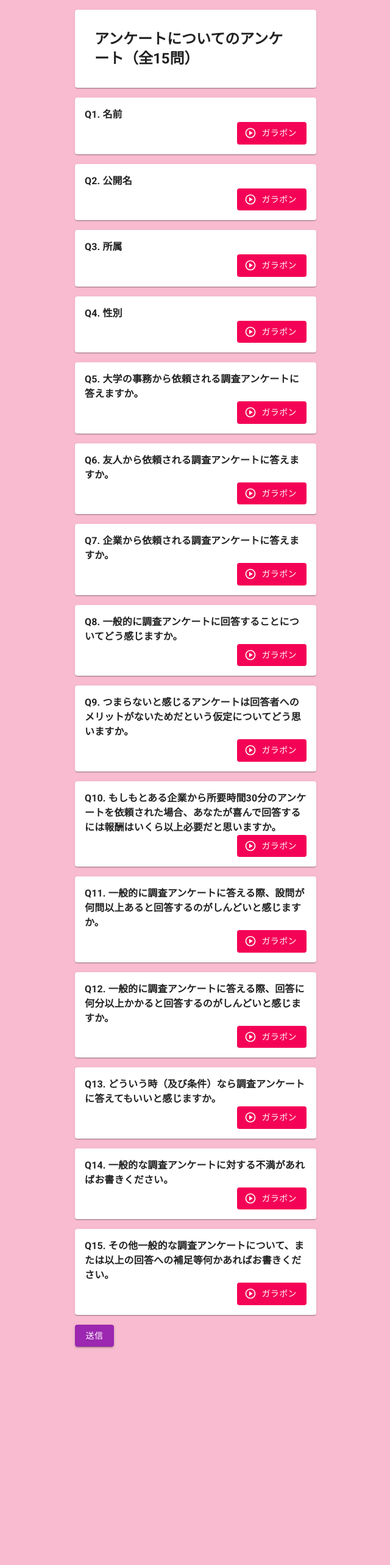
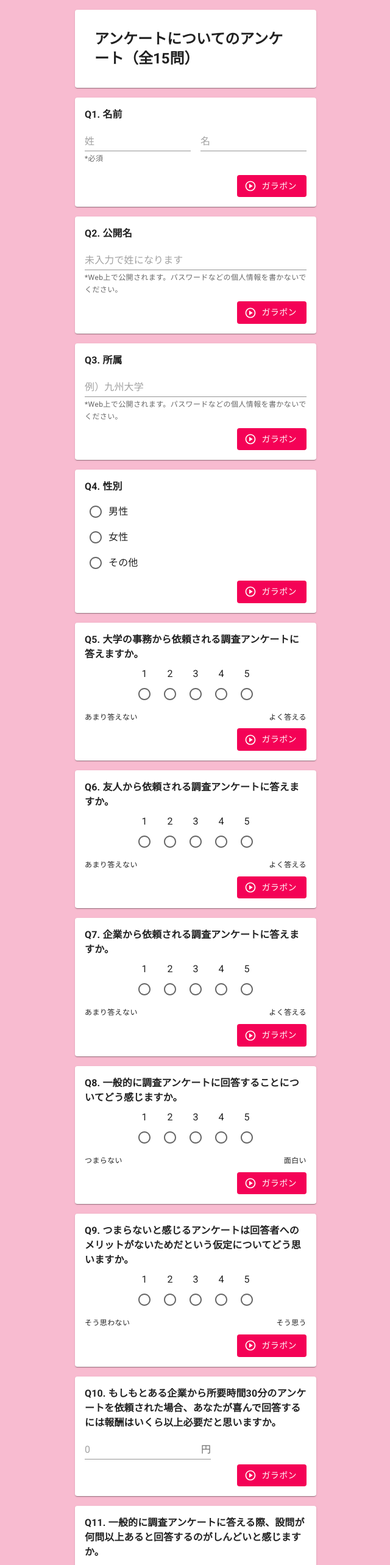
Before and after one commit to noy4/bingo-anke2, a React (Vite) app: page / in a window 1280 px wide. Shown: the top 2566 px of the page at 61% size, without its empty margins (319-959 px from the left). Before the commit the page ends 2464 px from the top, so only its background shows below. Built offline with nearby package versions, Linux system fonts and the light colour scheme.

Commit message:
FieldType

```diff
--- a/src/App.tsx
+++ b/src/App.tsx
@@ -11,11 +11,12 @@ import {
   Typography,
 } from '@mui/material'
 import { pink } from '@mui/material/colors'
+import { Field } from './Fields'
 import { questionsA, titleA } from './questionsA'
 
 const theme = createTheme({
   palette: {
-    primary: { main: '#F40256' },
+    secondary: { main: '#F40256' },
     background: { default: pink[100] },
   },
 })
@@ -37,10 +38,13 @@ function App() {
             <Typography fontWeight='bold'>
               {q.id}. {q.title}
             </Typography>
+
+            <Field q={q} />
+
             <Stack direction='row' justifyContent='flex-end'>
               <Button
                 variant='contained'
-                color='primary'
+                color='secondary'
                 disableElevation
                 startIcon={<PlayCircleOutlinedIcon />}
               >
@@ -50,7 +54,7 @@ function App() {
           </Card>
         ))}
 
-        <Button variant='contained' color='secondary' sx={{ mt: 2 }}>
+        <Button variant='contained' color='primary' sx={{ mt: 2 }}>
           送信
         </Button>
 
--- /dev/null
+++ b/src/Fields.tsx
@@ -0,0 +1,123 @@
+import {
+  Box,
+  FormControlLabel,
+  Radio,
+  RadioGroup,
+  Stack,
+  TextField,
+  Typography,
+  InputAdornment,
+} from '@mui/material'
+import {
+  DISPLAY_NAME,
+  FIVE_POINT,
+  FROM,
+  NAME,
+  NUMBER,
+  Question,
+  SEX,
+  TEXTAREA,
+} from './questionsA'
+
+function NameField() {
+  return (
+    <Stack direction='row' spacing={2} sx={{ my: 2 }}>
+      <TextField placeholder='姓' variant='standard' helperText='*必須' />
+      <TextField placeholder='名' variant='standard' />
+    </Stack>
+  )
+}
+
+function DisplayNameField() {
+  return (
+    <TextField
+      placeholder='未入力で姓になります'
+      variant='standard'
+      margin='normal'
+      fullWidth
+      helperText='*Web上で公開されます。パスワードなどの個人情報を書かないでください。'
+    />
+  )
+}
+
+function FromField() {
+  return (
+    <TextField
+      placeholder='例）九州大学'
+      variant='standard'
+      margin='normal'
+      fullWidth
+      helperText='*Web上で公開されます。パスワードなどの個人情報を書かないでください。'
+    />
+  )
+}
+
+function SexField() {
+  return (
+    <RadioGroup sx={{ my: 1, ml: 1 }}>
+      <FormControlLabel value='male' control={<Radio />} label='男性' />
+      <FormControlLabel value='female' control={<Radio />} label='女性' />
+      <FormControlLabel value='other' control={<Radio />} label='その他' />
+    </RadioGroup>
+  )
+}
+
+function FivePointField({ q }: { q: Question }) {
+  return (
+    <Box sx={{ my: 1 }}>
+      <RadioGroup row sx={{ my: 1, justifyContent: 'center' }}>
+        {[...Array(5)].map((_, i) => (
+          <FormControlLabel
+            key={i}
+            labelPlacement='top'
+            value={i + 1}
+            label={i + 1}
+            control={<Radio />}
+            sx={{ m: 0 }}
+          />
+        ))}
+      </RadioGroup>
+      <Stack direction='row' justifyContent='space-between'>
+        <Typography variant='caption'>{q.negative}</Typography>
+        <Typography variant='caption'>{q.positive}</Typography>
+      </Stack>
+    </Box>
+  )
+}
+
+function NumberField({ q }: { q: Question }) {
+  return (
+    <TextField
+      type='number'
+      placeholder='0'
+      variant='standard'
+      margin='normal'
+      InputProps={{
+        endAdornment: <InputAdornment position='end'>{q.unit}</InputAdornment>,
+      }}
+    />
+  )
+}
+
+function TextareaField() {
+  return (
+    <TextField
+      placeholder='回答'
+      variant='standard'
+      margin='normal'
+      fullWidth
+      multiline
+    />
+  )
+}
+
+export function Field({ q }: { q: Question }) {
+  if (q.type === NAME) return <NameField />
+  if (q.type === DISPLAY_NAME) return <DisplayNameField />
+  if (q.type === FROM) return <FromField />
+  if (q.type === SEX) return <SexField />
+  if (q.type === FIVE_POINT) return <FivePointField q={q} />
+  if (q.type === NUMBER) return <NumberField q={q} />
+  if (q.type === TEXTAREA) return <TextareaField />
+  return null
+}
--- a/src/questionsA.ts
+++ b/src/questionsA.ts
@@ -6,33 +6,34 @@ export const FIVE_POINT = 'fivePoint'
 export const TEXTAREA = 'textarea'
 export const NUMBER = 'number'
 
+const FIELD_TYPE = {
+  NAME,
+  DISPLAY_NAME,
+  FROM,
+  SEX,
+  FIVE_POINT,
+  TEXTAREA,
+  NUMBER,
+} as const
+type FieldType = typeof FIELD_TYPE[keyof typeof FIELD_TYPE]
+
 export const titleA = 'アンケートについてのアンケート'
 
-export const questionsA = [
-  {
-    id: 'Q1',
-    type: NAME,
-    title: '名前',
-    slotCount: 4,
-  },
-  {
-    id: 'Q2',
-    type: DISPLAY_NAME,
-    title: '公開名',
-    slotCount: 4,
-  },
-  {
-    id: 'Q3',
-    type: FROM,
-    title: '所属',
-    slotCount: 4,
-  },
-  {
-    id: 'Q4',
-    type: SEX,
-    title: '性別',
-    slotCount: 4,
-  },
+export type Question = {
+  id: string
+  type: FieldType
+  title: string
+  slotCount: number
+  negative?: string
+  positive?: string
+  unit?: string
+}
+
+export const questionsA: Question[] = [
+  { id: 'Q1', type: NAME, title: '名前', slotCount: 4 },
+  { id: 'Q2', type: DISPLAY_NAME, title: '公開名', slotCount: 4 },
+  { id: 'Q3', type: FROM, title: '所属', slotCount: 4 },
+  { id: 'Q4', type: SEX, title: '性別', slotCount: 4 },
   {
     id: 'Q5',
     type: FIVE_POINT,
```
Also changed, not shown: 1 other file (tests, documents, lock files or other folders).
